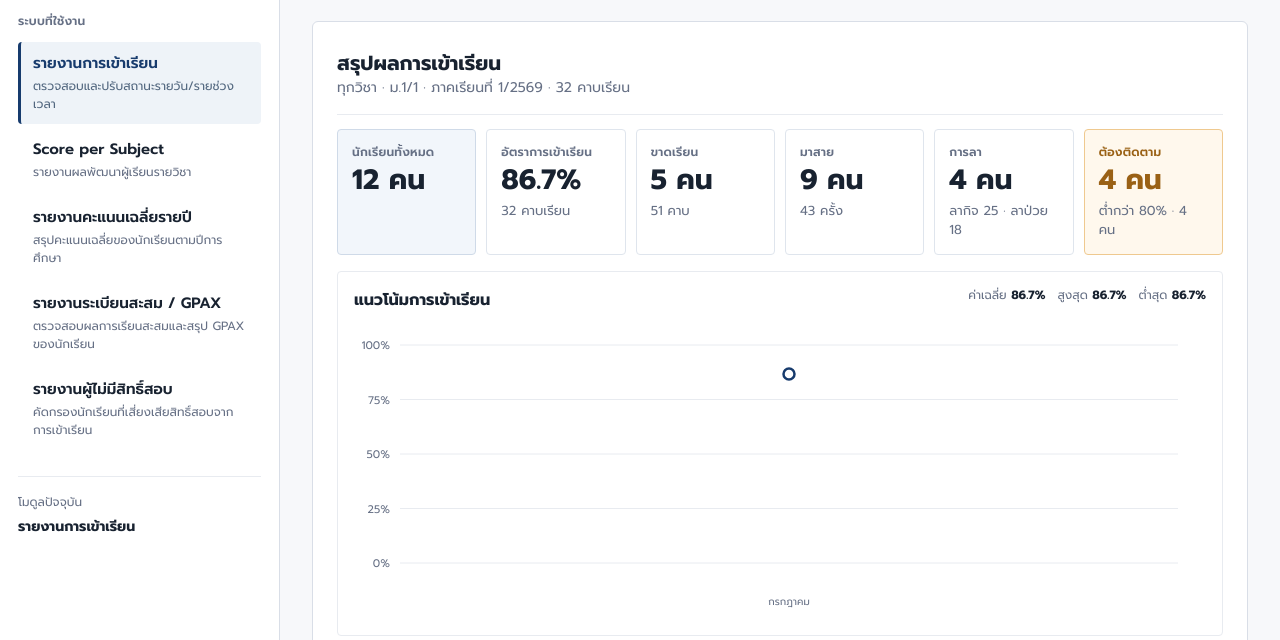
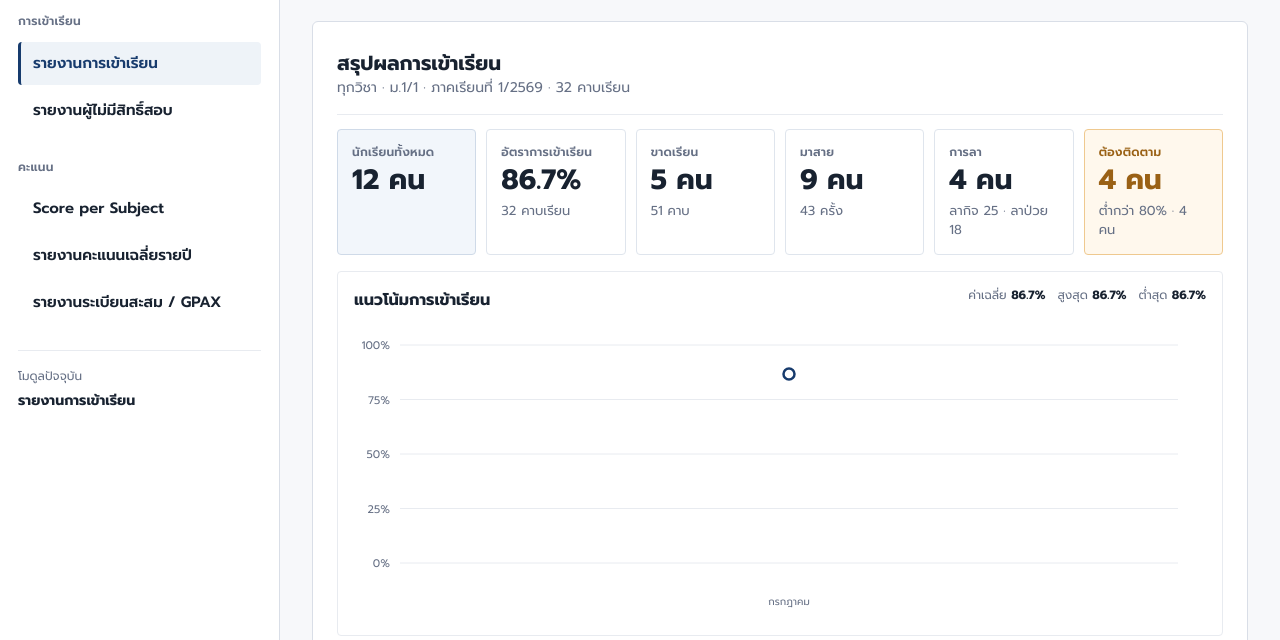
Before and after one commit to polymercatzz/Academic, a plain HTML site: page index.html in a window 1280 px wide. Shown: the part 160-800 px from the top of the page. Drawn offline with Linux system fonts and the light colour scheme.

Commit message:
แก้sidebar

```diff
--- a/index.html
+++ b/index.html
@@ -21,30 +21,28 @@
       </header>
 
       <nav class="sidebar-nav" aria-label="รายการระบบ">
-        <section class="nav-group" aria-labelledby="activeSystemLabel">
-          <h3 class="nav-group-title" id="activeSystemLabel">ระบบที่ใช้งาน</h3>
+        <section class="nav-group" aria-labelledby="attendanceSystemLabel">
+          <h3 class="nav-group-title" id="attendanceSystemLabel">การเข้าเรียน</h3>
           <button class="nav-item is-active" type="button" data-system="attendance">
             <span>รายงานการเข้าเรียน</span>
-            <small>ตรวจสอบและปรับสถานะรายวัน/รายช่วงเวลา</small>
           </button>
+          <button class="nav-item" type="button" data-system="unable-exam">
+            <span>รายงานผู้ไม่มีสิทธิ์สอบ</span>
+          </button>
+        </section>
+
+        <section class="nav-group" aria-labelledby="scoreSystemLabel">
+          <h3 class="nav-group-title" id="scoreSystemLabel">คะแนน</h3>
           <button class="nav-item" type="button" data-system="score-subject">
             <span>Score per Subject</span>
-            <small>รายงานผลพัฒนาผู้เรียนรายวิชา</small>
           </button>
           <button class="nav-item" type="button" data-system="average-score-year">
             <span>รายงานคะแนนเฉลี่ยรายปี</span>
-            <small>สรุปคะแนนเฉลี่ยของนักเรียนตามปีการศึกษา</small>
           </button>
           <button class="nav-item" type="button" data-system="record-report">
             <span>รายงานระเบียนสะสม / GPAX</span>
-            <small>ตรวจสอบผลการเรียนสะสมและสรุป GPAX ของนักเรียน</small>
-          </button>
-          <button class="nav-item" type="button" data-system="unable-exam">
-            <span>รายงานผู้ไม่มีสิทธิ์สอบ</span>
-            <small>คัดกรองนักเรียนที่เสี่ยงเสียสิทธิ์สอบจากการเข้าเรียน</small>
           </button>
         </section>
-
       </nav>
 
       <footer class="sidebar-footer">
```
